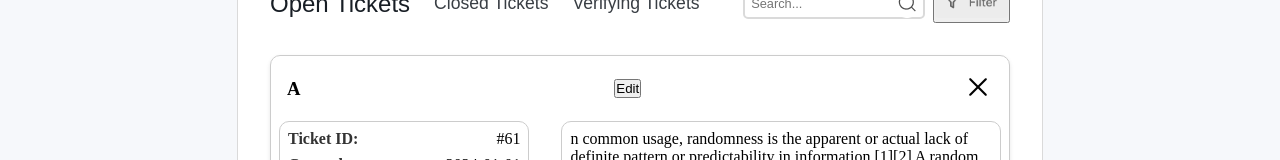
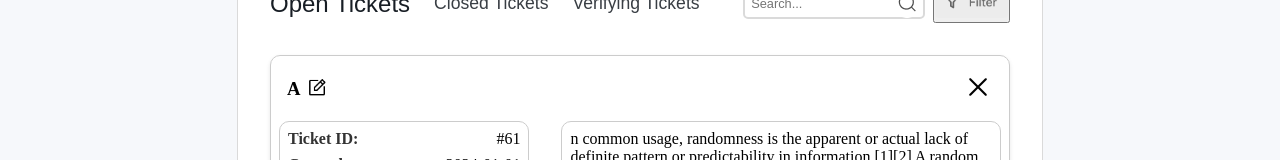
Before and after one commit to wfgemyd/CP, a Vue app in the folder mvc/view/: page /tickets in a window 1280 px wide. Both pictures are taken after a click on the element 640 px from the left and 493 px from the top of the page. Shown: the part 395-555 px from the top of the page. Built offline with nearby package versions, Linux system fonts and the light colour scheme.

Commit message:
Additional func and fixes
Archive is exportable.
Tickets: navbar of tickets will show only the closed tickets for today, as the customer required.

```diff
--- a/mvc/view/package.json
+++ b/mvc/view/package.json
@@ -10,6 +10,8 @@
   },
   "dependencies": {
     "@vue/test-utils": "^2.4.5",
+    "jspdf": "^2.5.1",
+    "jspdf-autotable": "^3.8.2",
     "volar-service-vetur": "^0.0.34",
     "vue": "^3.4.21",
     "vue-router": "^4.0.13"
--- a/mvc/view/src/components/archive.vue
+++ b/mvc/view/src/components/archive.vue
@@ -2,6 +2,7 @@
 import {ref, computed, watch} from 'vue';
 import Navbar from "./nav_bar.vue";
 import { useRouter } from 'vue-router';
+
 
 const router = useRouter();
 const showMenu = ref(false);
@@ -208,12 +209,77 @@ function applyFilters() {
 watch(() => filteredArchiveItems.value, (newValue) => {
   console.log('filteredArchiveItems updated:', newValue);
 }, { deep: true });
+
+
+
+const selectedRows = ref([]);
+
+const allRowsSelected = computed(() => {
+  return selectedRows.value.length === filteredArchiveItems.value.length;
+});
+
+const toggleAllRowSelection = () => {
+  selectedRows.value = allRowsSelected.value ? [] : filteredArchiveItems.value;
+};
+
+const exportToPDF = () => {
+  if (selectedRows.value.length === 0) {
+    alert('Please select at least one row to export.');
+    return;
+  }
+
+  const doc = new jsPDF('l', 'mm', 'a4');
+  const tableData = selectedRows.value.map(ticket => [
+    ticket.id,
+    ticket.requsterId,
+    ticket.priority,
+    ticket.title,
+    ticket.assignedTo,
+    ticket.createdBy,
+    ticket.status,
+    ticket.employmentStatus,
+    ticket.category,
+    ticket.role,
+    ticket.closedOn
+  ]);
+
+  const tableHeaders = [
+    'ID',
+    'Requester WBI',
+    'Priority',
+    'Title',
+    'Assigned To',
+    'Created By',
+    'Status',
+    'Employment Status',
+    'Category',
+    'Role',
+    'Closed On'
+  ];
+
+  const tableConfig = {
+    head: [tableHeaders],
+    body: tableData,
+    startY: 20,
+    headStyles: {
+      fillColor: [41, 128, 185],
+      textColor: 255,
+      halign: 'center'
+    }
+  };
+
+  doc.autoTable(tableConfig);
+
+  doc.save('exported_tickets.pdf');
+};
 </script>
 
 
 <script>
 import {ref} from "vue";
 import ExtendedItem from "./extended_item.vue";
+import jsPDF from 'jspdf';
+import 'jspdf-autotable';
 
 export default {
   components: {
@@ -246,7 +312,8 @@ export default {
               </div>
             </div>
 
-            <button class="btn export">Export</button>
+            <button class="btn export" @click="exportToPDF">Export</button>
+
           </div>
         </div>
       </div>
@@ -319,7 +386,10 @@ export default {
       <table :class="{ 'table-lower': showMenu }">
         <thead>
         <tr>
-          <th><input type="checkbox"></th>
+          <th>
+            <input type="checkbox" :checked="allRowsSelected" @change="toggleAllRowSelection">
+          </th>
+
           <th v-for="column in columns" v-show="column.visible" :key="column.name" @click="handleColumnClick(column.name)">
             {{ column.name }}
             <span v-if="sortingColumn === column.name">{{ sortingDirection === 'asc' ? '↑' : '↓' }}</span>
@@ -334,7 +404,10 @@ export default {
           <template v-if="ticket.id === expandedItemId">
           </template>
           <template v-else>
-            <td><input type="checkbox"></td>
+            <td>
+              <input type="checkbox" :value="ticket" v-model="selectedRows">
+            </td>
+
             <td v-if="columns.find(c => c.name === 'ARTIFACT ID' && c.visible)">
               <a href="#" @click.prevent="toggleExpandedView(ticket.id)">{{ ticket.id }}</a>
             </td>
--- a/mvc/view/src/components/extended_item.vue
+++ b/mvc/view/src/components/extended_item.vue
@@ -81,8 +81,12 @@ export default {
 <template>
   <div class="extended_container">
     <div class="alltickets_item_upperrow">
-      <h3 id="extended_subject_item">{{ ticket.title || 'Placeholder Title' }}</h3>
-      <button v-if="!isArchive && ticket.status !== 'Closed'" class="edit-button" @click="toggleEditing">{{ isEditing ? 'Save' : 'Edit' }}</button>
+      <div class = "header_edit_style">
+        <h3 id="extended_subject_item">{{ ticket.title || 'Placeholder Title' }}</h3>
+        <button v-if="!isArchive && ticket.status !== 'Closed'" class="edit-button" @click="toggleEditing">
+          <img src='../assets/NotePencil.png' alt="Edit & save">
+        </button>
+      </div>
       <button class="X" @click.stop="$emit('closeExtendedView')"><img src="../assets/Plus.png" alt="X"></button>
     </div>
 
--- a/mvc/view/src/components/tickets.vue
+++ b/mvc/view/src/components/tickets.vue
@@ -130,7 +130,7 @@ export default {
       // Fetch tickets from the database and assign them to this.tickets
       this.originalTickets  = [
         { id: '61', title: 'A', createdOn: '2024-01-01', updatedOn: '2024-01-02', closedOn: '2024-01-03', status: 'Open', priority: 'High', project: "Gendalf" },
-        { id: '396731', title: 'B', createdOn: '2024-03-01', updatedOn: '2024-01-02', closedOn: '2024-04-01', status: 'Closed', priority: 'High' },
+        { id: '396731', title: 'B', createdOn: '2024-03-01', updatedOn: '2024-01-02', closedOn: '2024-04-06', status: 'Closed', priority: 'High' },
         { id: '185658356', title: 'C', createdOn: '2024-09-01', updatedOn: '2024-01-02', closedOn: '2024-01-03', status: 'Open', priority: 'High' },
         { id: '17617171', title: 'Ticket 3691', createdOn: '2024-10-01', updatedOn: '2024-01-02', closedOn: '2024-01-03', status: 'Verifying', priority: 'High' },
         { id: '12376127', title: 'ZTickwyw96', createdOn: '2024-12-01', updatedOn: '2024-01-02', closedOn: '2024-01-03', status: 'Open', priority: 'High' },
@@ -156,8 +156,8 @@ export default {
         if (status === 'Closed') {
           // Assuming you want to check if the ticket was closed today
           let today = new Date().toISOString().slice(0, 10); //for future use
-
-          return ticket.status === 'Closed' && ticket.closedOn === '2024-04-01';
+          console.log(today);
+          return ticket.status === 'Closed' && ticket.closedOn === today;
         }
         if (status === 'Open') {
           return ticket.status === 'Open';
--- a/mvc/view/src/styles/_tickets.sass
+++ b/mvc/view/src/styles/_tickets.sass
@@ -132,6 +132,16 @@ body
   justify-content: space-between
   align-items: center
   margin-bottom: 0.5rem
+  .header_edit_style
+    display: flex
+    align-items: center
+    .edit-button
+      background: none
+      border: none
+      cursor: pointer
+      img
+        scale: 65%
+        padding-top: 0.1rem
 
   .alltickets_item_header, .alltickets_item_ID, .alltickets_item_dates, .alltickets_item_status_priority
     display: flex
--- a/mvc/view/src/styles/main.css
+++ b/mvc/view/src/styles/main.css
@@ -855,6 +855,19 @@ body {
   align-items: center;
   margin-bottom: 0.5rem;
 }
+.alltickets_item_upperrow .header_edit_style, .alltickets_item_lowerrow .header_edit_style {
+  display: flex;
+  align-items: center;
+}
+.alltickets_item_upperrow .header_edit_style .edit-button, .alltickets_item_lowerrow .header_edit_style .edit-button {
+  background: none;
+  border: none;
+  cursor: pointer;
+}
+.alltickets_item_upperrow .header_edit_style .edit-button img, .alltickets_item_lowerrow .header_edit_style .edit-button img {
+  scale: 65%;
+  padding-top: 0.1rem;
+}
 .alltickets_item_upperrow .alltickets_item_header, .alltickets_item_upperrow .alltickets_item_ID, .alltickets_item_upperrow .alltickets_item_dates, .alltickets_item_upperrow .alltickets_item_status_priority, .alltickets_item_lowerrow .alltickets_item_header, .alltickets_item_lowerrow .alltickets_item_ID, .alltickets_item_lowerrow .alltickets_item_dates, .alltickets_item_lowerrow .alltickets_item_status_priority {
   display: flex;
   align-items: center;
```
Also changed, not shown: 2 other files (tests, documents, lock files or other folders).
